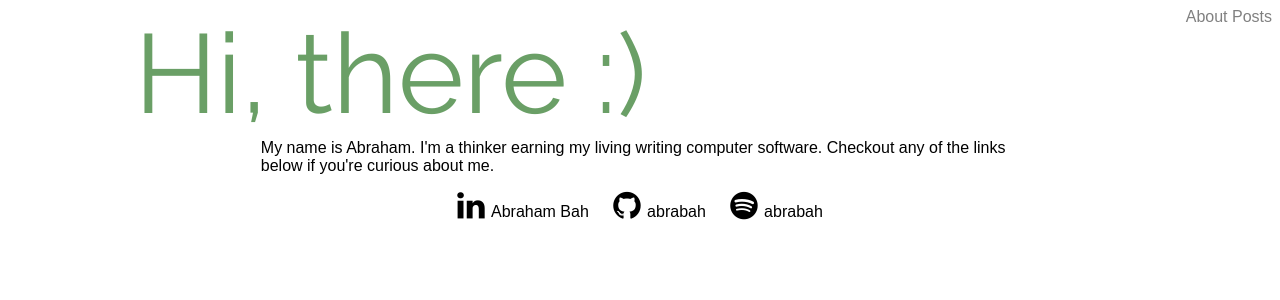
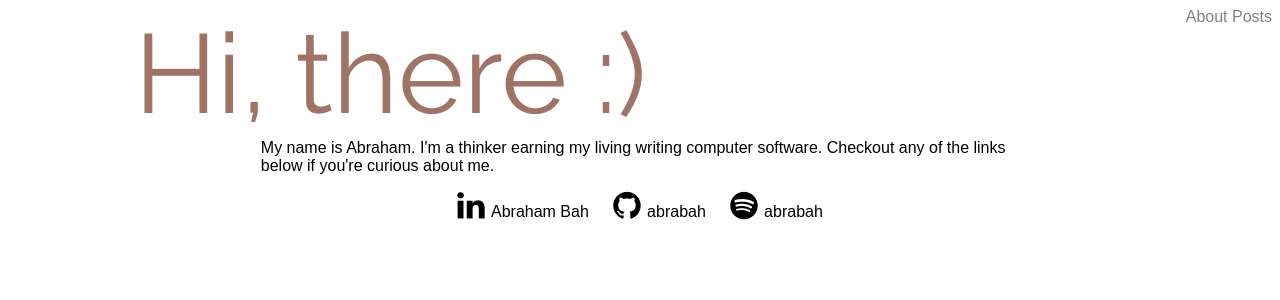
Before and after one commit to abrabah/abrabah.github.io, a Jekyll site: the page built from index.html, in a window 1280 px wide. Shown: the top 300 px of the page. Built offline with Jekyll 4.4.1, drawn with Linux system fonts in a browser that asks for light colours; nearby versions of some CDN libraries.

Commit message:
changed title color

```diff
--- a/style/components/_about.scss
+++ b/style/components/_about.scss
@@ -3,7 +3,7 @@
   font-size: 7em;
   float: left;
   margin: 0 10%;
-  color: #6A9F66;
+  color: #9F7466;
 }
 
 
--- a/style/components/_header.scss
+++ b/style/components/_header.scss
@@ -4,7 +4,9 @@ header {
    & > a{
      color: gray;
      &:hover{
-       color: red;
+       color: #9F7466;
      }
    }
+
+
 }
```
